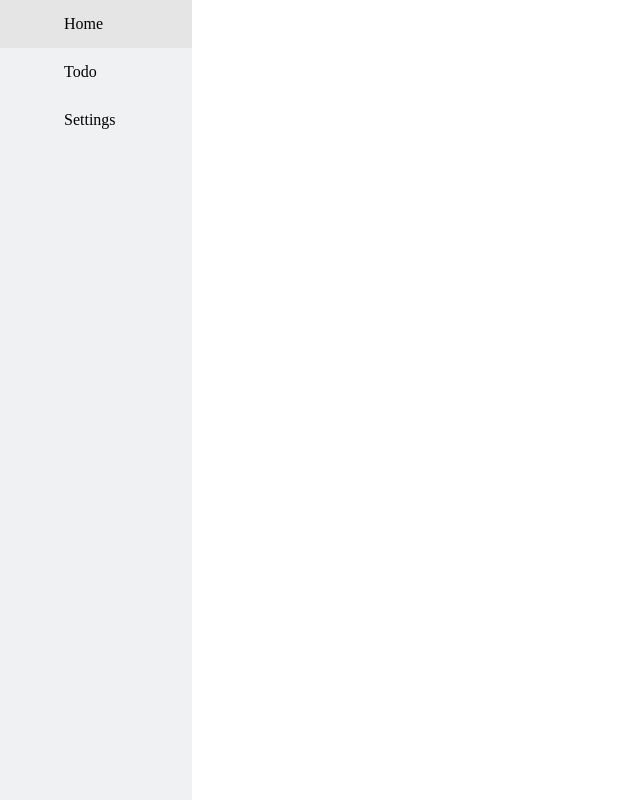
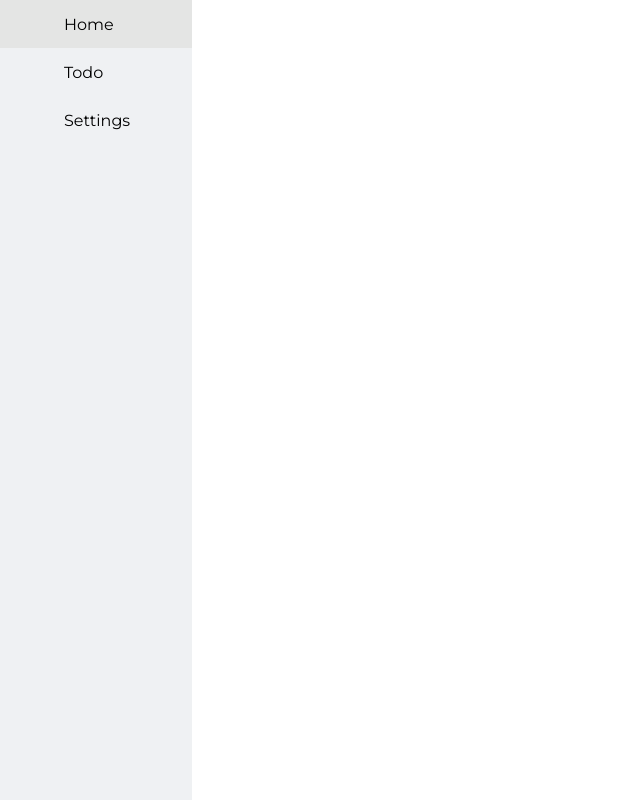
Before and after one commit to BlaviButcher/life-manager, a SvelteKit app: page / in a window 1280 px wide. Shown: the whole page, without its empty margins (0-640 px from the left). Built offline with nearby package versions, Linux system fonts and the light colour scheme; some icons are missing.

Commit message:
added basic font

```diff
--- a/src/app.html
+++ b/src/app.html
@@ -4,6 +4,12 @@
 		<meta charset="utf-8" />
 		<link rel="icon" href="%sveltekit.assets%/favicon.png" />
 		<meta name="viewport" content="width=device-width" />
+		<link rel="preconnect" href="https://fonts.googleapis.com" />
+		<link rel="preconnect" href="https://fonts.gstatic.com" crossorigin />
+		<link
+			href="https://fonts.googleapis.com/css2?family=Montserrat&family=Roboto&display=swap"
+			rel="stylesheet"
+		/>
 		%sveltekit.head%
 	</head>
 	<body>
--- a/src/routes/+page.svelte
+++ b/src/routes/+page.svelte
@@ -5,5 +5,6 @@
 	:global(html, body) {
 		padding: 0;
 		margin: 0;
+		font-family: 'Montserrat', sans-serif;
 	}
 </style>
```
